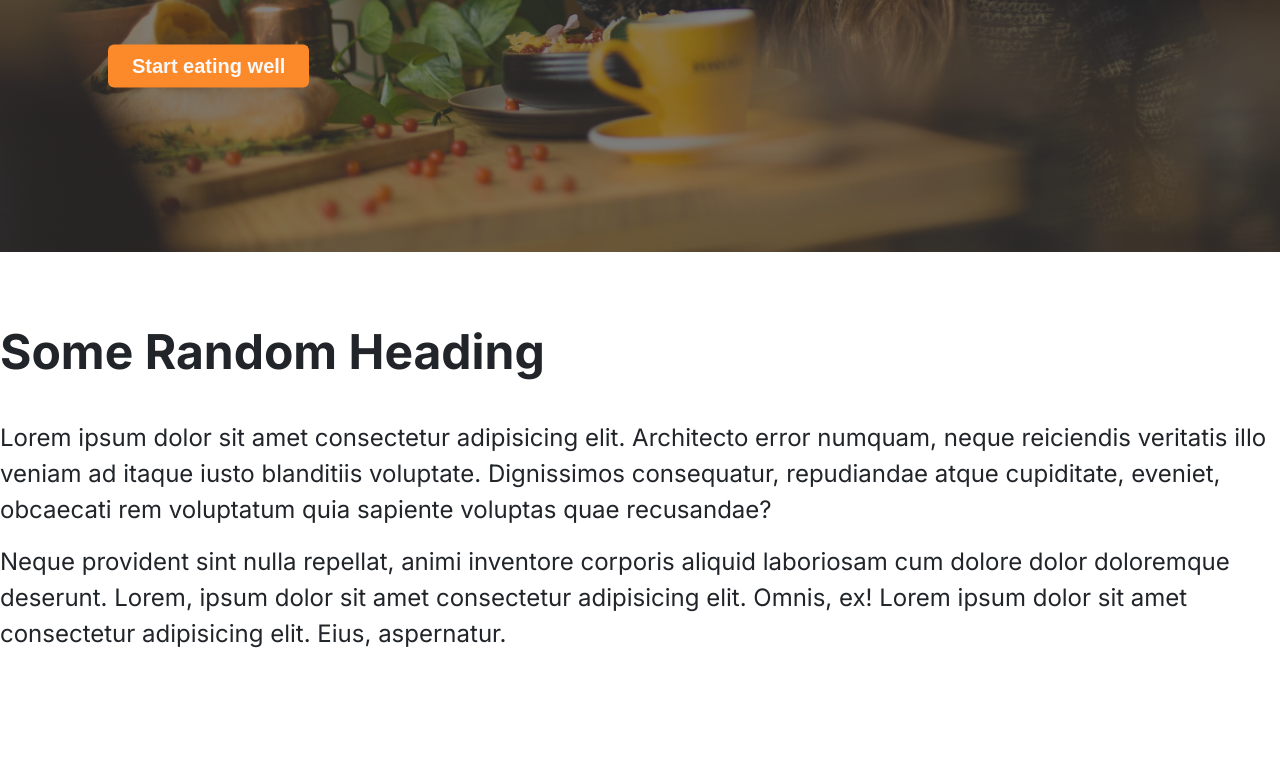
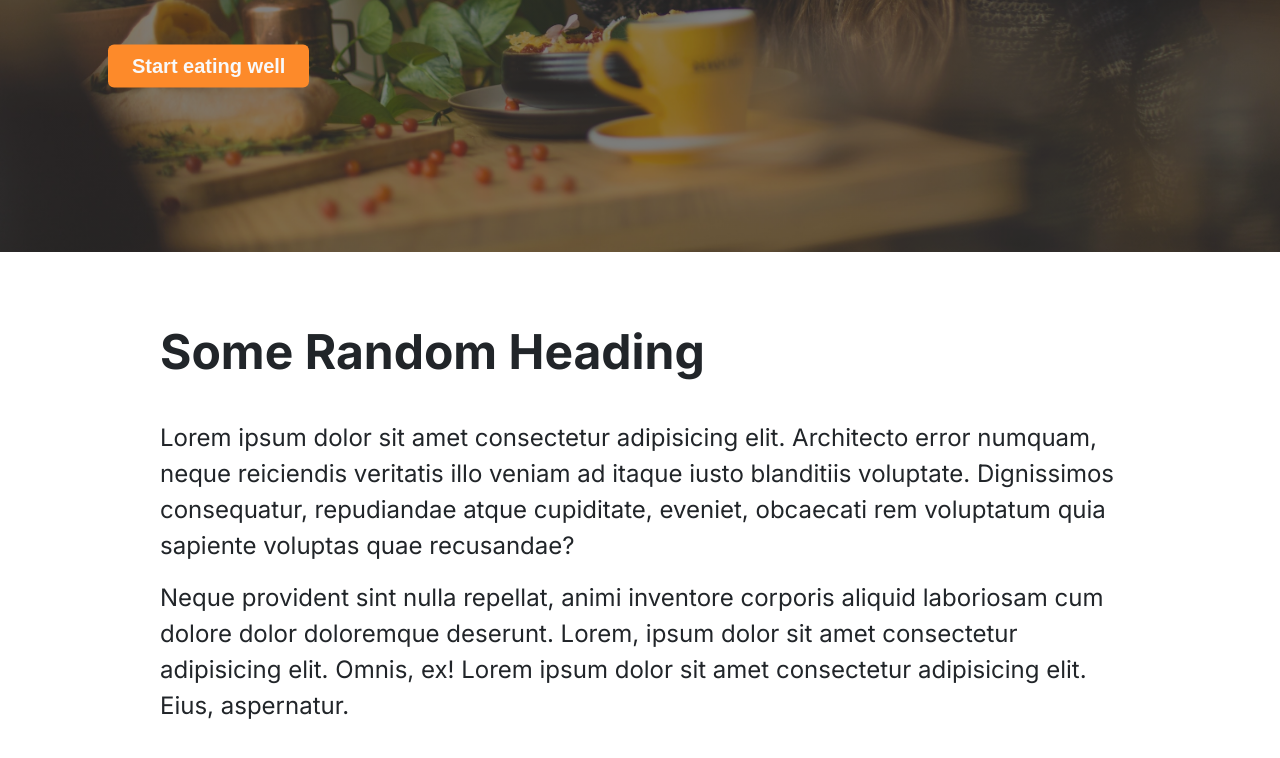
Before and after one commit to volkante/hero, a plain HTML site: page index.html in a window 1280 px wide. Shown: the part 548-1306 px from the top of the page. Before the commit the page ends 1264 px from the top, so only its background shows below. Drawn offline with Linux system fonts and the light colour scheme.

Commit message:
Remove background color from header and ensure section padding is consistent

```diff
--- a/style.css
+++ b/style.css
@@ -40,7 +40,6 @@ header {
   background-size: cover;
   color: #f8f9fa;
   position: relative;
-  background-color: white;
   opacity: 0.9;
   margin-bottom: 4rem;
 }
@@ -76,6 +75,10 @@ p {
   cursor: pointer;
 }
 
+section {
+  padding: 0 160px;
+}
+
 h2 {
   font-size: 3rem;
   margin-bottom: 2rem;
```
